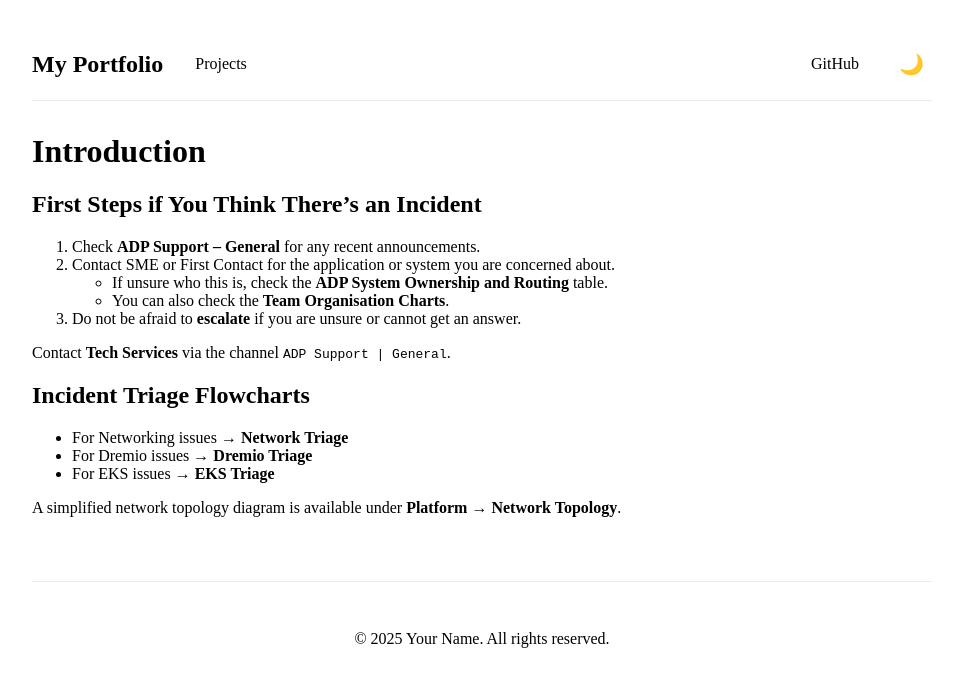
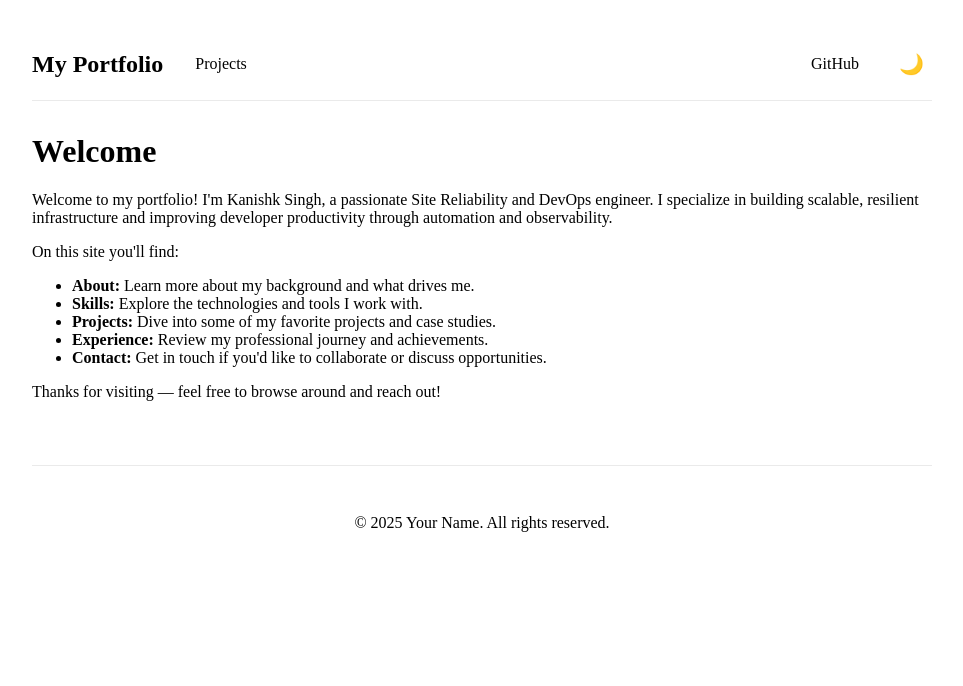
Before and after one commit to kanishksingh01/nextra-githubactions, a Next.js app: page / in a window 1280 px wide. Shown: the top 686 px of the page, without its empty margins (158-1121 px from the left). Built offline with nearby package versions, Linux system fonts and the light colour scheme.

Commit message:
feat: personalize home page introduction

```diff
--- a/pages/index.mdx
+++ b/pages/index.mdx
@@ -1,19 +1,13 @@
-# Introduction
+# Welcome
 
-## First Steps if You Think There’s an Incident
+Welcome to my portfolio! I'm Kanishk Singh, a passionate Site Reliability and DevOps engineer. I specialize in building scalable, resilient infrastructure and improving developer productivity through automation and observability.
 
-1. Check **ADP Support – General** for any recent announcements.
-2. Contact SME or First Contact for the application or system you are concerned about.
-   - If unsure who this is, check the **ADP System Ownership and Routing** table.
-   - You can also check the **Team Organisation Charts**.
-3. Do not be afraid to **escalate** if you are unsure or cannot get an answer.
+On this site you'll find:
 
-Contact **Tech Services** via the channel `ADP Support | General`.
+- **About:** Learn more about my background and what drives me.
+- **Skills:** Explore the technologies and tools I work with.
+- **Projects:** Dive into some of my favorite projects and case studies.
+- **Experience:** Review my professional journey and achievements.
+- **Contact:** Get in touch if you'd like to collaborate or discuss opportunities.
 
-## Incident Triage Flowcharts
-
-- For Networking issues → **Network Triage**
-- For Dremio issues → **Dremio Triage**
-- For EKS issues → **EKS Triage**
-
-A simplified network topology diagram is available under **Platform → Network Topology**.
+Thanks for visiting — feel free to browse around and reach out!
```
